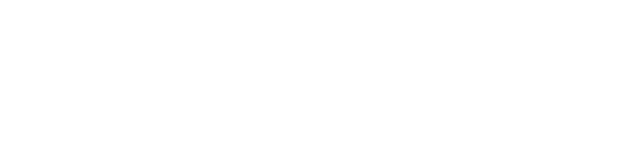
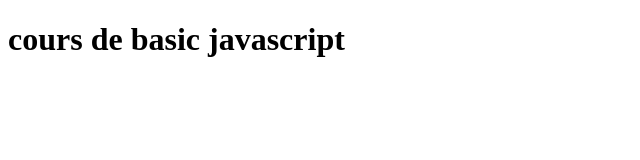
Before and after one commit to mayd-diallo/Javascript, a plain HTML site: page index.html in a window 1280 px wide. Shown: the whole page, without its empty margins (0-640 px from the left). Drawn offline with Linux system fonts and the light colour scheme.

Commit message:
addition titre

```diff
--- /dev/null
+++ b/addtitle.js
@@ -0,0 +1,3 @@
+let h1 = document.createElement("h1");
+h1.textContent = "cours de basic javascript";
+document.body.appendChild(h1);
```
Also changed, not shown: index.html (+2 -0 lines).
